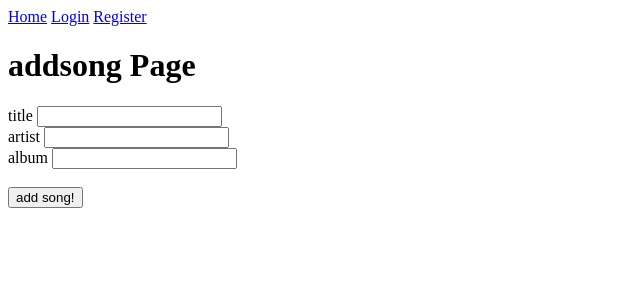
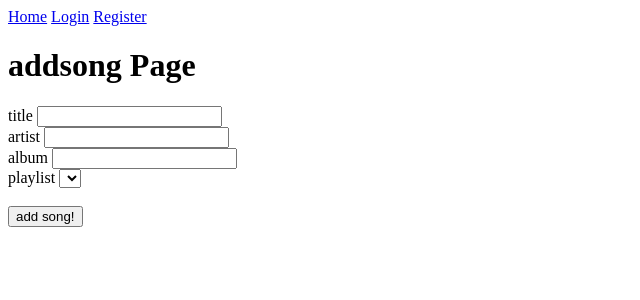
Before and after one commit to callumgoodley/music_playlist, a Flask app: page /addsong in a window 1280 px wide. Shown: the top 300 px of the page, without its empty margins (0-640 px from the left). Run offline with Flask 2, Linux system fonts and the light colour scheme; lists and menus that the app fills with data are empty.

Commit message:
venv added

```diff
--- a/application/forms.py
+++ b/application/forms.py
@@ -1,5 +1,5 @@
 from flask_wtf import FlaskForm
-from wtforms import StringField, SubmitField, PasswordField, BooleanField
+from wtforms import StringField, SelectField, SubmitField, PasswordField, BooleanField
 from application.models import Users, Playlist
 from wtforms.validators import DataRequired, Length, Email, EqualTo, ValidationError
 from flask_login import current_user
@@ -28,7 +28,7 @@ class SongForm(FlaskForm):
         playlist_names = []
         for playlist in users_playlists:
             playlist_names.append(playlist.name)
-        playlist = SelectField('playlist', choices = playlist_names)
+    playlist = SelectField('playlist', choices = playlist_names if current_user else [])
     submit = SubmitField('add song!')
 
 class RegistrationForm(FlaskForm):
--- a/application/templates/addsong.html
+++ b/application/templates/addsong.html
@@ -12,6 +12,9 @@
             {{ form.album.label }}
             {{ form.album }}
             <br>
+	    {{ form.playlist.label }}
+            {{ form.playlist }}
+	    <br>
 	    <br>
             {{ form.submit }}
         </form>
--- a/requirements.txt
+++ b/requirements.txt
@@ -12,3 +12,5 @@ gunicorn==20.0.4
 pytest==5.4.3
 Werkzeug==0.16.1
 selenium==3.141.0
+virtualenv==20.0.2
+Flask-Bcrypt==0.7.1
```
